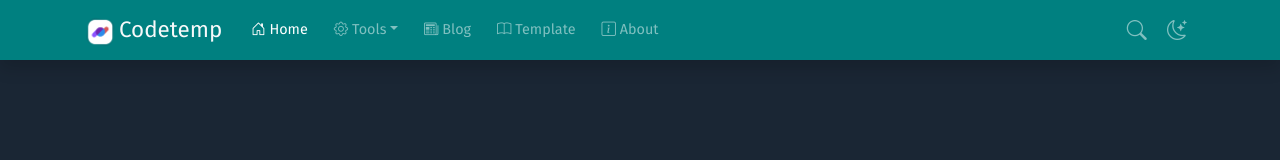
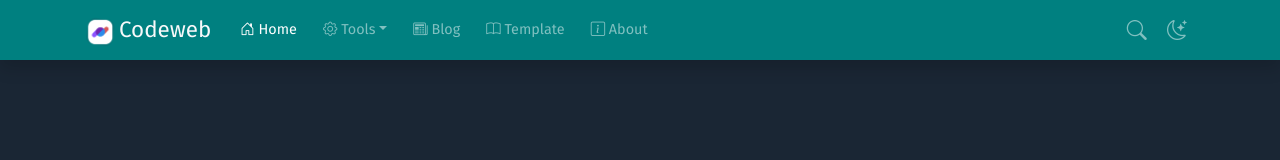
Before and after one commit to ferihidayat/codeweb, a plain HTML site: page index.html in a window 1280 px wide. Shown: the top 160 px of the page. Drawn offline with nearby package versions, Linux system fonts and the light colour scheme.

Commit message:
edit title

```diff
--- a/index.html
+++ b/index.html
@@ -149,7 +149,7 @@
         <div class=container>
             <a class="navbar-brand font-weight-bold nav-title" href="#" aria-label="Go to home"><img src="img/icon.png"
                     class="d-inline-block align-bottom mr-1" height="30" width="30" alt=""><a
-                    class="text-light nav-title mr-3">Codetemp</a>
+                    class="text-light nav-title mr-3">Codeweb</a>
             </a>
             <div class="ml-auto order-1">
                 <button aria-label="Side Menu"
```
